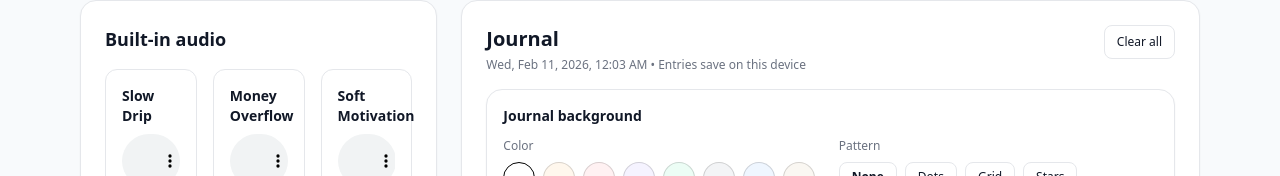
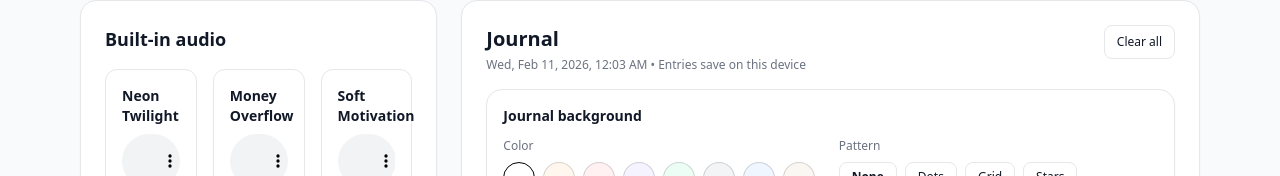
Before and after one commit to rainathecreatour-ops/Daily-Reset, a Next.js app: page / in a window 1280 px wide. Shown: the part 194-370 px from the top of the page. Built offline with nearby package versions, Linux system fonts and the light colour scheme.

Commit message:
Update page.tsx

```diff
--- a/app/page.tsx
+++ b/app/page.tsx
@@ -5,7 +5,7 @@ import UserAudioUpload from "../components/UserAudioUpload";
 import JournalWithEntries from "../components/JournalWithEntries";
 
 const BUILT_IN = [
-  { title: "Slow Drip", src: "/audio/slow-drip.mp3" },
+  { title: "Neon Twilight", src: "/audio/neon-twilight.mp3" },
   { title: "Money Overflow", src: "/audio/money-overflow.mp3" },
   { title: "Soft Motivation", src: "/audio/soft-motivation.mp3" },
 
```
